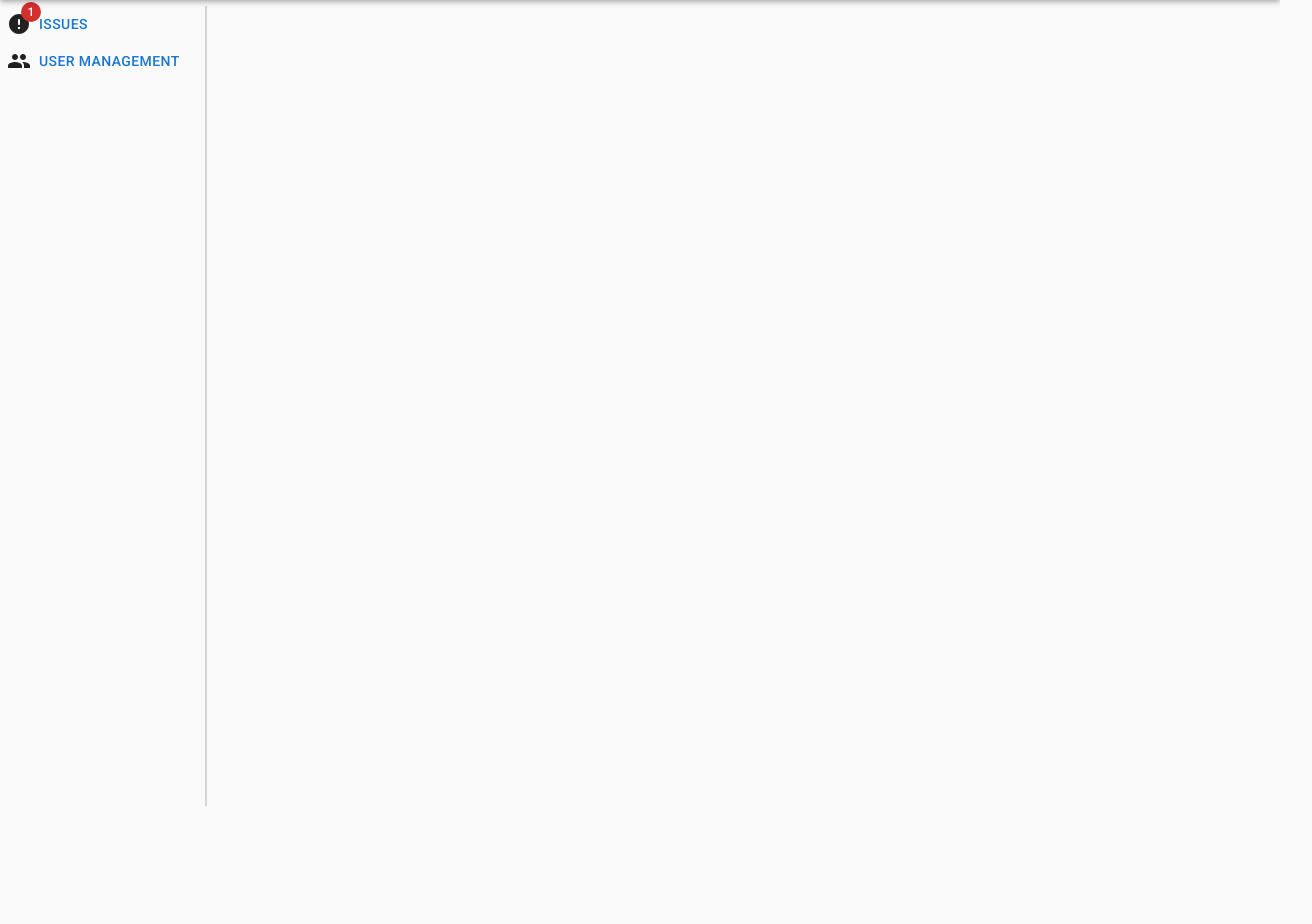
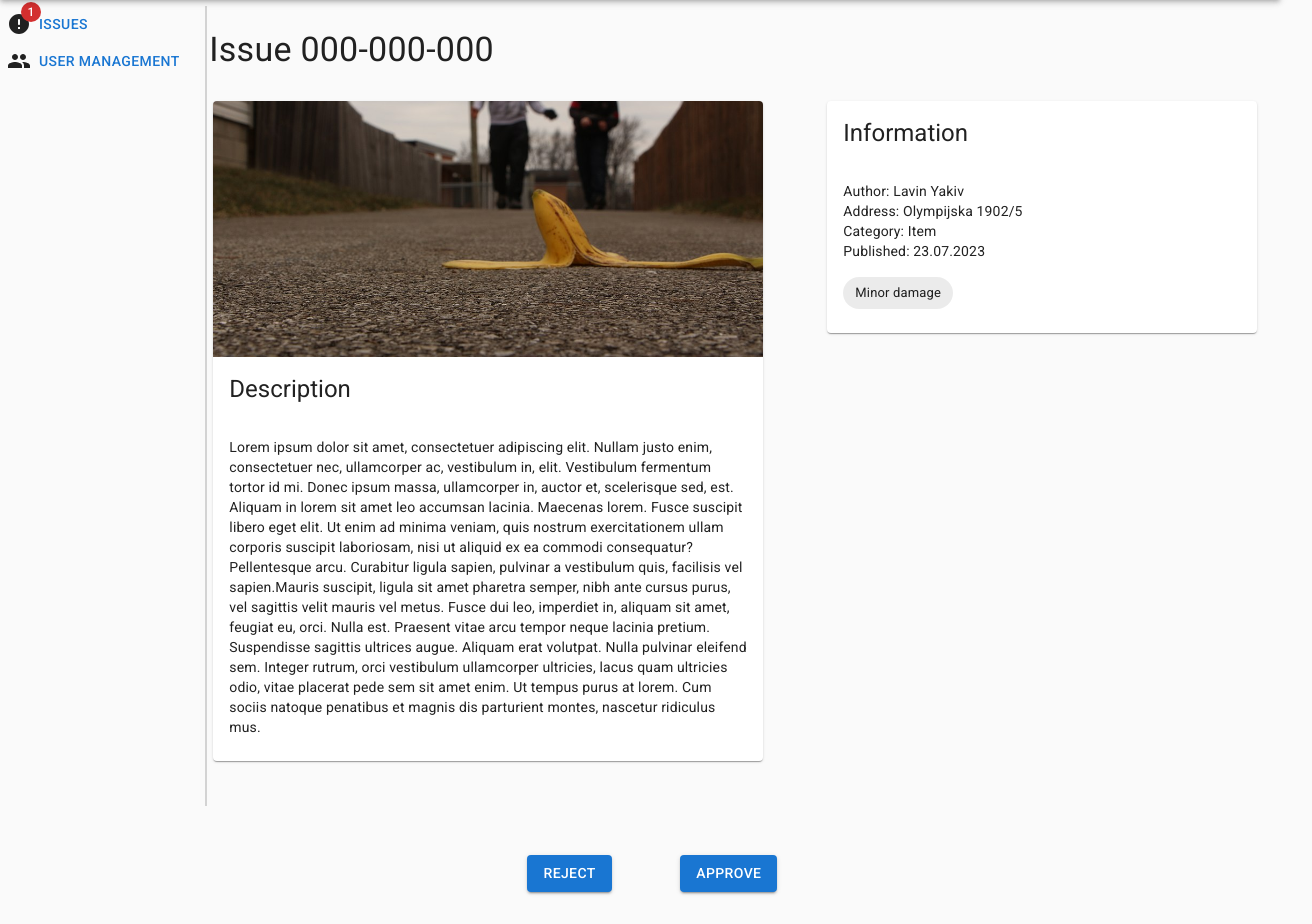
Before and after one commit to tsayvyac/react-frontend-moderator, a React (Create React App) app: page /issue in a window 1280 px wide. Shown: the part 49-973 px from the top of the page, 1312 px wide, since content can reach past the window. Before the commit the page ends 855 px from the top, so only its background shows below. Built offline with nearby package versions, Linux system fonts and the light colour scheme.

Commit message:
Added issue page. Added links to side menu

```diff
--- a/src/App.jsx
+++ b/src/App.jsx
@@ -7,6 +7,7 @@ import Login from "./pages/Login";
 import {BrowserRouter as Router, Route, Routes} from "react-router-dom";
 import _LeftMenu from "./components/_LeftMenu";
 import MainPage from "./pages/MainPage";
+import IssuePage from "./pages/IssuePage";
 
 const App = () => {
 
@@ -18,8 +19,10 @@ const App = () => {
                     <_Navigation />
                     <_LeftMenu />
                     <Routes>
+                        <Route path="/" element={<MainPage />} />
                         <Route path="/login" element={<Login />} />
                         <Route path="/main" element={<MainPage />} />
+                        <Route path="/issue" element={<IssuePage />} />
                     </Routes>
                 </Grid>
             </Router>
--- a/src/components/_LeftMenu.jsx
+++ b/src/components/_LeftMenu.jsx
@@ -16,7 +16,7 @@ const _LeftMenu = () => {
                     <Badge badgeContent={1} color="error">
                         <ErrorRoundedIcon className={classes.leftMenuIconStyle} />
                     </Badge>
-                    <Button variant="text">Issues</Button>
+                    <Button variant="text" href = "/main">Issues</Button>
                 </div>
                 <div>
                     <PeopleIcon className={classes.leftMenuIconStyle} />
--- /dev/null
+++ b/src/pages/IssuePage.jsx
@@ -0,0 +1,75 @@
+import {Card, CardActions, CardContent, CardHeader, CardMedia, Grid, Typography} from "@material-ui/core";
+import {Box, Button, FormControl, InputLabel, MenuItem, Pagination, Select, TextField} from "@mui/material";
+import ErrorRoundedIcon from "@mui/icons-material/ErrorRounded";
+import React from "react";
+import useStyles from "../styles/styles";
+import Chip from '@mui/material/Chip';
+import { minWidth } from "@material-ui/system";
+import bananaImage  from "../img/banana.jpg"
+import { classExpression } from "@babel/types";
+
+const IssuePage = () => {
+
+    const author = "Lavin Yakiv";
+    const address = "Olympijska 1902/5";
+    const category = "Item";
+    const publishedDate = "23.07.2023";
+    const issueName = "Issue 000-000-000";
+    const issueDescription = "Lorem ipsum dolor sit amet, consectetuer adipiscing elit. Nullam justo enim, consectetuer nec, ullamcorper ac, vestibulum in, elit. Vestibulum fermentum tortor id mi. Donec ipsum massa, ullamcorper in, auctor et, scelerisque sed, est. Aliquam in lorem sit amet leo accumsan lacinia. Maecenas lorem. Fusce suscipit libero eget elit. Ut enim ad minima veniam, quis nostrum exercitationem ullam corporis suscipit laboriosam, nisi ut aliquid ex ea commodi consequatur? Pellentesque arcu. Curabitur ligula sapien, pulvinar a vestibulum quis, facilisis vel sapien.\
+Mauris suscipit, ligula sit amet pharetra semper, nibh ante cursus purus, vel sagittis velit mauris vel metus. Fusce dui leo, imperdiet in, aliquam sit amet, feugiat eu, orci. Nulla est. Praesent vitae arcu tempor neque lacinia pretium. Suspendisse sagittis ultrices augue. Aliquam erat volutpat. Nulla pulvinar eleifend sem. Integer rutrum, orci vestibulum ullamcorper ultricies, lacus quam ultricies odio, vitae placerat pede sem sit amet enim. Ut tempus purus at lorem. Cum sociis natoque penatibus et magnis dis parturient montes, nascetur ridiculus mus.";
+
+
+    const classes = useStyles();
+    console.log(classes.topHeader)
+    return (
+        <Grid item xs={10}>
+            <Grid container spacing={1} className={classes.topHeader}>
+
+                    <Typography variant={'h4'}>
+                        Issue 000-000-000
+                    </Typography>
+
+            </Grid>
+            <Grid container spacing={8}>
+                <Grid item>
+                <Card style = {{ maxWidth: 550 }}>
+                    <CardMedia
+                    component="img"
+                    height='256px'
+                    alt="Issue problem"
+                    src={bananaImage}
+                    fit = "contain"
+                    />
+
+                    <CardHeader title = "Description" />
+                    <CardContent>
+                        <Typography variant = "body2">{issueDescription}</Typography>
+                    </CardContent>
+                </Card>
+                </Grid>
+                <Grid item>
+                <Card style = {{minWidth: 430,  maxWidth: 500}}  >
+                    <CardHeader title = "Information"/>
+                    <CardContent>
+                        <Typography variant = "body2">Author: {author}</Typography>
+                        <Typography variant = "body2">Address: {address}</Typography>
+                        <Typography variant = "body2">Category: {category}</Typography>
+                        <Typography variant = "body2">Published: {publishedDate}</Typography>
+                        <Chip label="Minor damage" sx={{mt:2}}/>
+                    </CardContent>
+                </Card>
+                </Grid>
+                <Grid item xs={10} spacing={1} className={classes.buttonGrid}>
+                <Grid container className={classes.buttonSmallContainer}>
+                    <Button variant="contained" >Reject</Button>
+                    <Button variant="contained">Approve</Button>
+                </Grid>
+            </Grid>
+            </Grid>
+
+        </Grid>
+
+            )
+        }
+
+export default IssuePage;
--- a/src/pages/MainPage.jsx
+++ b/src/pages/MainPage.jsx
@@ -84,7 +84,7 @@ const MainPage = () => {
                         </Box>
                     </CardContent>
                     <CardActions>
-                        <Button size="small">More</Button>
+                        <Button size="small" href = '/issue'>More</Button>
                     </CardActions>
                 </Card>
             </Grid>
--- a/src/styles/styles.jsx
+++ b/src/styles/styles.jsx
@@ -29,6 +29,19 @@ const useStyles = makeStyles((theme) => ({
         marginBottom:'30px',
         justifyContent: 'flex-start'
     },
+    buttonGrid: {
+        display:'flex',
+        flexDirection:'row',
+        marginTop:'30px',
+        marginBottom:'30px',
+        justifyContent: 'space-around'
+    },
+    buttonSmallContainer:{
+        width:'250px',
+        display:'flex',
+        flexDirection:'row',
+        justifyContent: 'space-between'
+    },
 
     testBorders:{
         border:'1px solid black'
@@ -45,6 +58,7 @@ const useStyles = makeStyles((theme) => ({
     paginationContainer: {
         justifyContent:"center"
     }
+
 }));
 
 export default useStyles;
```
Also changed, not shown: src/img/banana.jpg (added), 1 other file (tests, documents, lock files or other folders).
